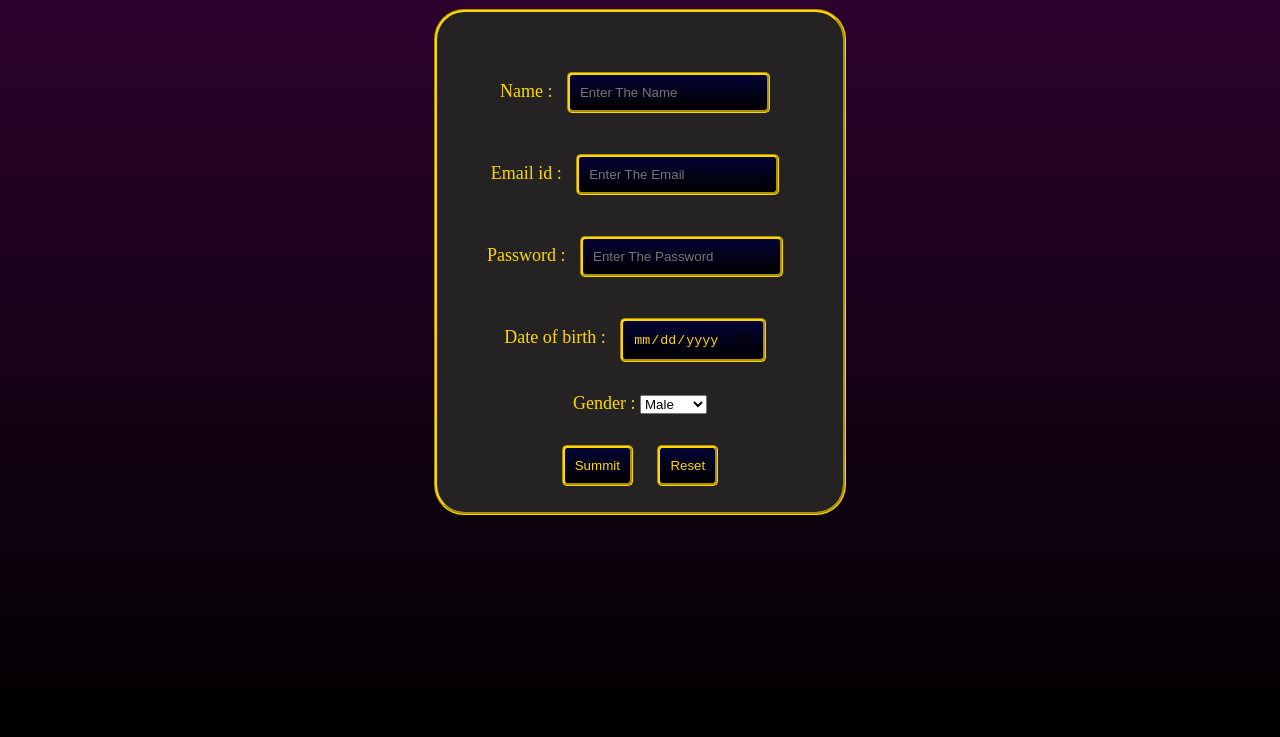
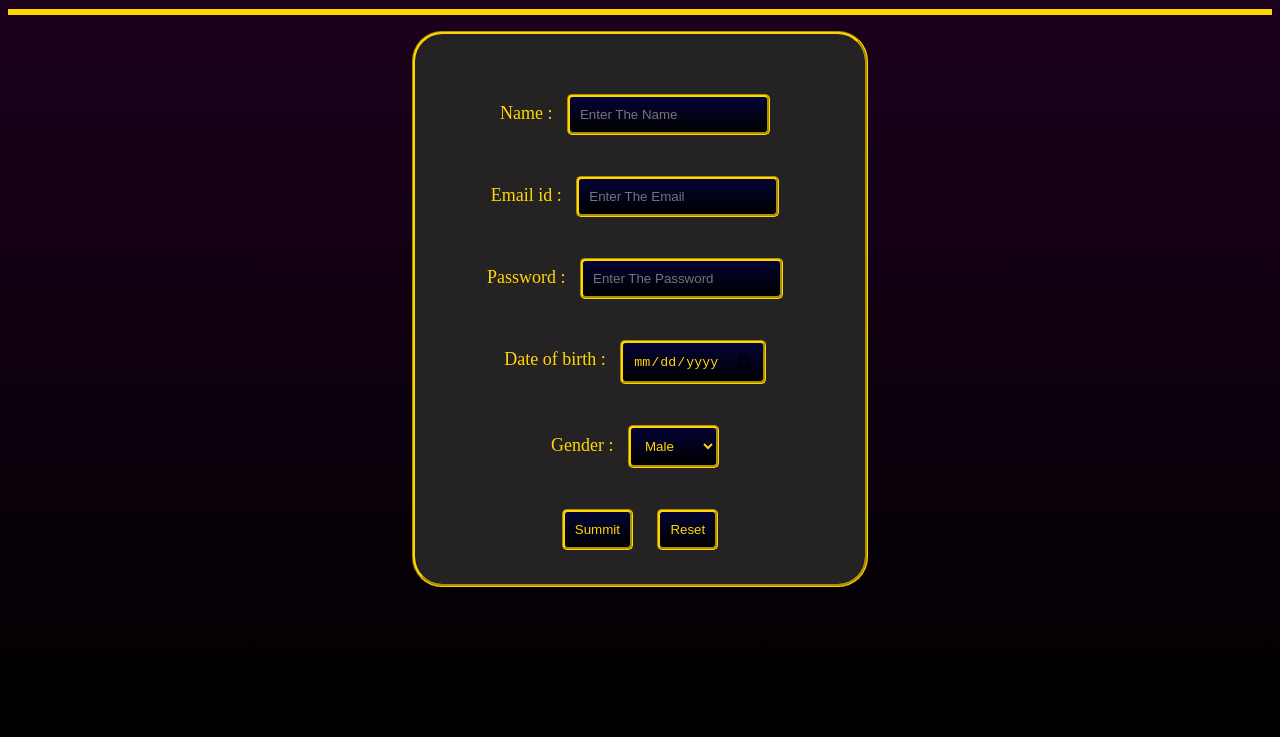
Before and after one commit to sabareesabaree272-collab/omega-payaluga, a plain HTML site: page index.html in a window 1280 px wide. Shown: the part 63-800 px from the top of the page. Drawn offline with Linux system fonts and the light colour scheme.

Commit message:
first commit

```diff
--- a/index.html
+++ b/index.html
@@ -7,7 +7,7 @@
 </head>
 <body>
     <center>
-    <h1>Login Form</h1>
+    <h1>Register Form</h1><hr id="babu"><p></p>
     </center>
     <form id="log">
         <center>
--- /dev/null
+++ b/project 1.2/style.css
@@ -0,0 +1,30 @@
+h1{
+    color: gold;
+    background-color:rgb(55, 54, 54) ;
+    border: solid gold;
+    border-radius: 5px;
+}
+body{
+    background-image: linear-gradient(rgb(31, 1, 31),black);
+}
+.details{
+    padding: 50px;
+    border: solid gold;
+    border-style: groove;
+    border-radius: 30px;
+    margin: 10px;
+    background-color: rgb(36, 34, 34);
+    height:fit-content;
+    width: fit-content;
+    font-size: large;
+    color: gold;
+}
+#mail,#password,#submit,#reset{
+padding: 10px;
+border: solid gold;
+border-style: groove;
+border-radius: 5px;
+margin: 10px;
+background-image: linear-gradient(rgb(4, 4, 54),black);
+color: gold;
+}
--- a/style.css
+++ b/style.css
@@ -5,7 +5,7 @@ h1{
     border-radius: 5px;
 }
 body{
-    background-image: linear-gradient(rgb(49, 3, 49),black);
+    background-image: linear-gradient(rgb(31, 1, 31),black);
 }
 .details{
     padding: 50px;
@@ -14,12 +14,12 @@ body{
     border-radius: 30px;
     margin: 10px;
     background-color: rgb(36, 34, 34);
-    height: 400px;
-    width: fit-content;
+    height: 450px;
+    width: 350;
     font-size: large;
     color: gold;
 }
-#username,#mail,#password,#date,#catagorie,#submit,#reset{
+#username,#mail,#password,#date,#submit,#reset{
 padding: 10px;
 border: solid gold;
 border-style: groove;
@@ -28,13 +28,15 @@ margin: 10px;
 background-image: linear-gradient(rgb(4, 4, 54),black);
 color: gold;
 }
-#male,#female{
+select {
+padding: 10px;
+border: solid gold;
+border-style: groove;
+border-radius: 5px;
+margin: 10px;
 background-image: linear-gradient(rgb(4, 4, 54),black);
 color: gold;
-
 }
-
-
-select{
-    color:black
+#babu{
+    border: solid gold;
 }
```
Also changed, not shown: project 1.2/index.html (added, +25 -0 lines).
